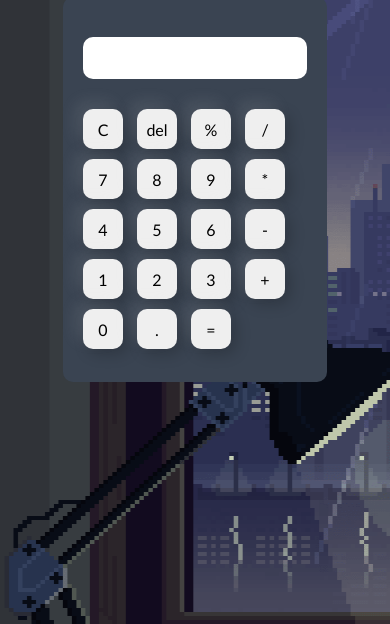
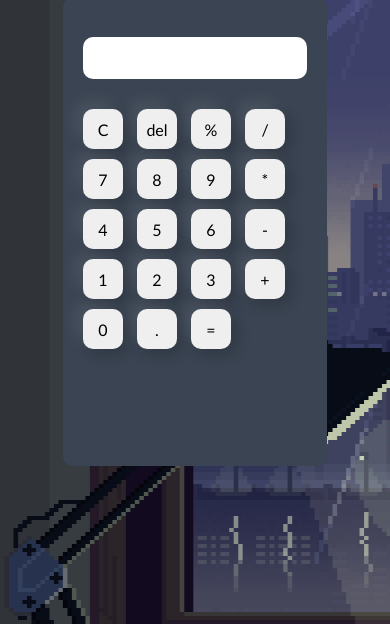
Before and after one commit to RED5UN/Calculator, a plain HTML site: page index.html in a window 390 px wide. Shown: the part 220-844 px from the top of the page. Drawn offline with Linux system fonts and the light colour scheme.

Commit message:
style.css

```diff
--- a/style.css
+++ b/style.css
@@ -65,7 +65,7 @@ h1 {
         width: 60%;
         margin: 30px auto; /* Center the calculator on smaller screens */
         padding: 15px;
-        height: 42%;
+        height: 52%;
     }
 
     .calculator form input {
```
